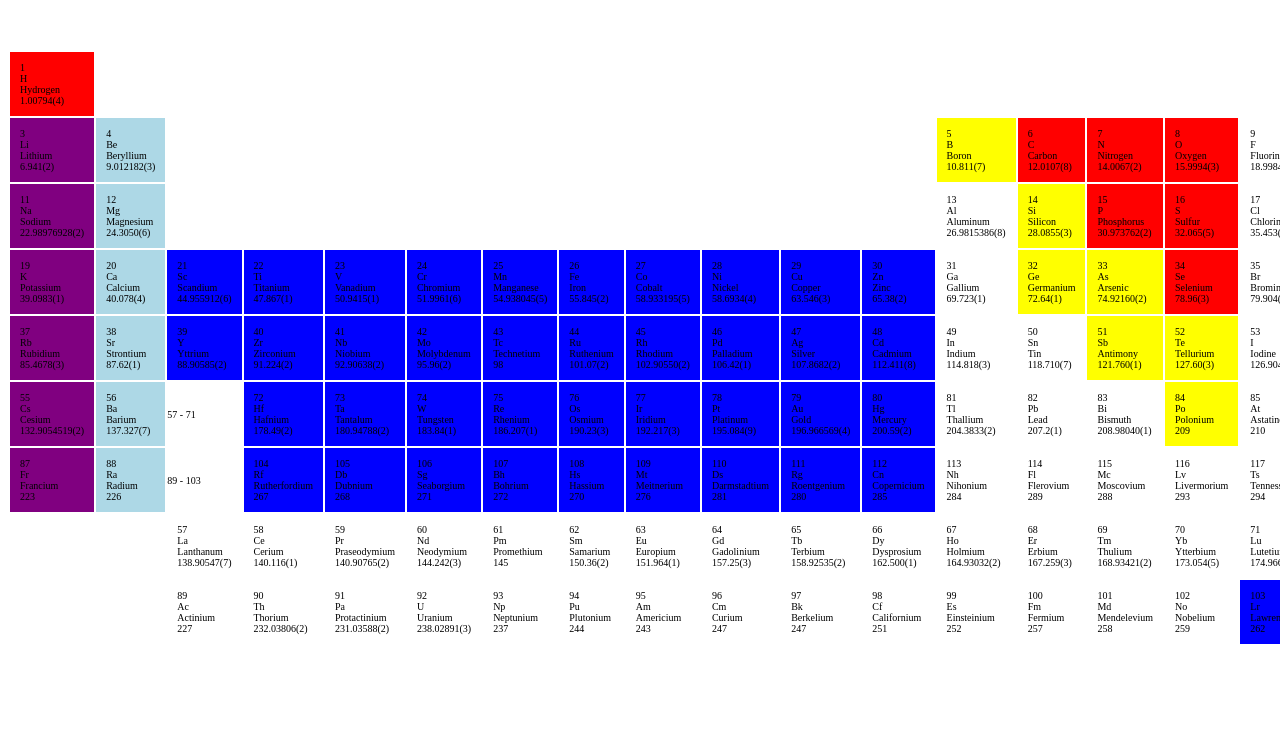
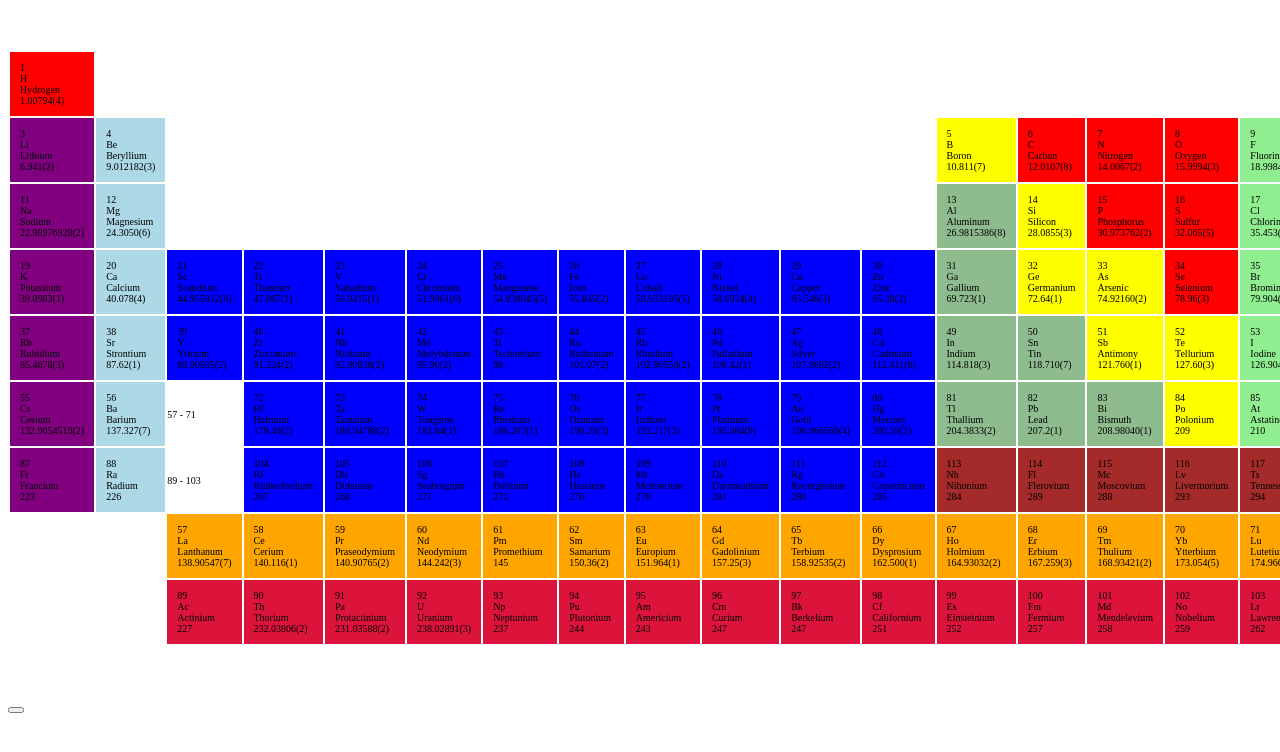
Before and after one commit to agulzadian/periodic-table, a plain HTML site: page index.html in a window 1280 px wide. Shown: the top 752 px of the page. Drawn offline with Linux system fonts and the light colour scheme.

Commit message:
done refactoring

```diff
--- a/css/style.css
+++ b/css/style.css
@@ -48,17 +48,21 @@ ul {
 }
 
 .halogen{
-
+  background: lightgreen;
 }
 
 .post-transition-metal{
-
+  background: brown;
 }
 
 .lanthanoid{
-
+  background: orange;
 }
 
 .actinoid{
+  background: crimson;
+}
 
+.metal {
+  background: darkseagreen;
 }
--- a/index.html
+++ b/index.html
@@ -29,7 +29,7 @@
     </table>
 
     <div >
-
+      <button onclick="test()"></button>
     </div>
 
 
--- a/js/data.json
+++ b/js/data.json
@@ -101,7 +101,7 @@
 {"atomicNumber":100,"symbol":"Fm","name":"Fermium","atomicMass":[257],"cpkHexColor":"B31FBA","electronicConfiguration":"[Rn] 5f12 7s2","electronegativity":1.3,"atomicRadius":"","ionRadius":"","vanDelWaalsRadius":"","ionizationEnergy":627,"electronAffinity":"","oxidationStates":"2, 3","standardState":"","bondingType":"","meltingPoint":1800,"boilingPoint":"","density":"","groupBlock":"actinoid","yearDiscovered":1952},
 {"atomicNumber":101,"symbol":"Md","name":"Mendelevium","atomicMass":[258],"cpkHexColor":"B30DA6","electronicConfiguration":"[Rn] 5f13 7s2","electronegativity":1.3,"atomicRadius":"","ionRadius":"","vanDelWaalsRadius":"","ionizationEnergy":635,"electronAffinity":"","oxidationStates":"2, 3","standardState":"","bondingType":"","meltingPoint":1100,"boilingPoint":"","density":"","groupBlock":"actinoid","yearDiscovered":1955},
 {"atomicNumber":102,"symbol":"No","name":"Nobelium","atomicMass":[259],"cpkHexColor":"BD0D87","electronicConfiguration":"[Rn] 5f14 7s2","electronegativity":1.3,"atomicRadius":"","ionRadius":"","vanDelWaalsRadius":"","ionizationEnergy":642,"electronAffinity":"","oxidationStates":"2, 3","standardState":"","bondingType":"","meltingPoint":1100,"boilingPoint":"","density":"","groupBlock":"actinoid","yearDiscovered":1957},
-{"atomicNumber":103,"symbol":"Lr","name":"Lawrencium","atomicMass":[262],"cpkHexColor":"C70066","electronicConfiguration":"[Rn] 5f14 7s2 7p1","electronegativity":1.3,"atomicRadius":"","ionRadius":"","vanDelWaalsRadius":"","ionizationEnergy":"","electronAffinity":"","oxidationStates":3,"standardState":"","bondingType":"","meltingPoint":1900,"boilingPoint":"","density":"","groupBlock":"transition metal","yearDiscovered":1961},
+{"atomicNumber":103,"symbol":"Lr","name":"Lawrencium","atomicMass":[262],"cpkHexColor":"C70066","electronicConfiguration":"[Rn] 5f14 7s2 7p1","electronegativity":1.3,"atomicRadius":"","ionRadius":"","vanDelWaalsRadius":"","ionizationEnergy":"","electronAffinity":"","oxidationStates":3,"standardState":"","bondingType":"","meltingPoint":1900,"boilingPoint":"","density":"","groupBlock":"actinoid","yearDiscovered":1961},
 {"atomicNumber":104,"symbol":"Rf","name":"Rutherfordium","atomicMass":[267],"cpkHexColor":"CC0059","electronicConfiguration":"[Rn] 5f14 6d2 7s2","electronegativity":"","atomicRadius":"","ionRadius":"","vanDelWaalsRadius":"","ionizationEnergy":"","electronAffinity":"","oxidationStates":4,"standardState":"","bondingType":"","meltingPoint":"","boilingPoint":"","density":"","groupBlock":"transition metal","yearDiscovered":1969},
 {"atomicNumber":105,"symbol":"Db","name":"Dubnium","atomicMass":[268],"cpkHexColor":"D1004F","electronicConfiguration":"[Rn] 5f14 6d3 7s2","electronegativity":"","atomicRadius":"","ionRadius":"","vanDelWaalsRadius":"","ionizationEnergy":"","electronAffinity":"","oxidationStates":"","standardState":"","bondingType":"","meltingPoint":"","boilingPoint":"","density":"","groupBlock":"transition metal","yearDiscovered":1967},
 {"atomicNumber":106,"symbol":"Sg","name":"Seaborgium","atomicMass":[271],"cpkHexColor":"D90045","electronicConfiguration":"[Rn] 5f14 6d4 7s2","electronegativity":"","atomicRadius":"","ionRadius":"","vanDelWaalsRadius":"","ionizationEnergy":"","electronAffinity":"","oxidationStates":"","standardState":"","bondingType":"","meltingPoint":"","boilingPoint":"","density":"","groupBlock":"transition metal","yearDiscovered":1974},
--- a/js/main.js
+++ b/js/main.js
@@ -20,6 +20,7 @@ var rowsArray = [
   {row: row8, limit: 15, offsetC: 56},
   {row: row9, limit: 15, offsetC: 88}
 ];
+// http stuff
 var data = new XMLHttpRequest();
 data.open('GET', '/js/data.json', true);
 data.onreadystatechange = function() {
@@ -30,71 +31,45 @@ data.onreadystatechange = function() {
 };
 data.send();
 
+// generate generating content and format of cells
 function generate() {
   function insertCells(row, setLimit, offsetC) {
     this.row = row;
     this.setI = setLimit;
     this.offsetC = offsetC;
 
-    if (row == row7 || row == row6) { // if break row
-      for (var i = 0; i < setLimit; i++) { //after the break
-        if (i > 2) {
-          var c = offsetC + 14 + i;
+    function setupCell(i, offsetRow) {
+      var offsetBreak = 0;
+      if (row == row6 && i > 2 || row == row7 && i > 2) {
+        offsetBreak = 14;
+      }
+
+      var c = offsetRow + offsetBreak + i;
       var cel = row.insertCell(i);
       var el = elements[c];
       var elGroup = el.groupBlock;
       elGroup = elGroup.replace(/\s/g, "-").toLowerCase();
-          console.log(elGroup);
-          cel.innerHTML =
-            '<ul class="' + elGroup + '">' +
-            '<li>' + el.atomicNumber + '</li>' +
-            '<li>' + el.symbol + '</li>' +
-            '<li>' + el.name + '</li>' +
-            '<li>' + el.atomicMass + '</li>' +
-            '</ul>';
-        } else if (i < 2) { // before the break
-          var c = offsetC + i;
-          var cel = row.insertCell(i);
-          var el = elements[c];
-          var elGroup = el.groupBlock;
-          elGroup = elGroup.replace(/\s/g, "-").toLowerCase();
-          console.log(elGroup);
-          cel.innerHTML =
-            '<ul class="' + elGroup + '">' +
-            '<li>' + el.atomicNumber + '</li>' +
-            '<li>' + el.symbol + '</li>' +
-            '<li>' + el.name + '</li>' +
-            '<li>' + el.atomicMass + '</li>' +
-            '</ul>';
-        } else {
-          if (row == row6) {
-            var cel = row.insertCell(i);
-            cel.innerHTML = '57 - 71';
-          } else if (row == row7) {
-            var cel = row.insertCell(i);
-            cel.innerHTML = '89 - 103'
-          }
-        }
-      }
-    } else { // normal insertCell
-      for (var i = 0; i < setLimit; i++) {
-        var c = offsetC + i;
-        var cel = row.insertCell(i);
-        var el = elements[c];
-        var elGroup = el.groupBlock;
-        elGroup = elGroup.replace(/\s/g, "-").toLowerCase();
-        console.log(elGroup);
-        cel.innerHTML =
-          '<ul class="' + elGroup + '">' +
+      cel.innerHTML = '<ul class="' + elGroup + '">' +
         '<li>' + el.atomicNumber + '</li>' +
         '<li>' + el.symbol + '</li>' +
         '<li>' + el.name + '</li>' +
         '<li>' + el.atomicMass + '</li>' +
         '</ul>';
     }
+
+    for (var i = 0; i < setLimit; i++) { //after the break
+      if (row == row6 && i == 2) {
+        var cel = row.insertCell(i);
+        cel.innerHTML = '57 - 71';
+      } else if (row == row7 && i == 2) {
+        var cel = row.insertCell(i);
+        cel.innerHTML = '89 - 103'
+      } else { // if not a break row
+        setupCell(i, offsetC);
       }
     }
-
+  }
+  //actually producing the cells
   for (var i = 0; i < rowsArray.length; i++) {
     insertCells(rowsArray[i].row, rowsArray[i].limit, rowsArray[i].offsetC);
   }
@@ -114,3 +89,7 @@ function generate() {
   row9.insertCell(0);
   row9.insertCell(1);
 }
+
+function test() {
+  console.log('foo');
+}
```
Lines whose indentation alone changed are shown as unchanged.
